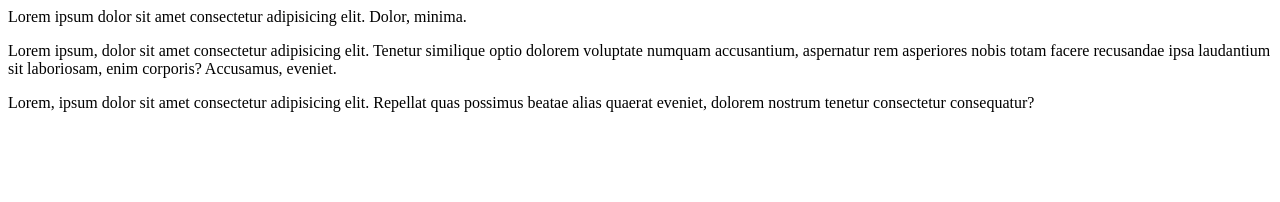
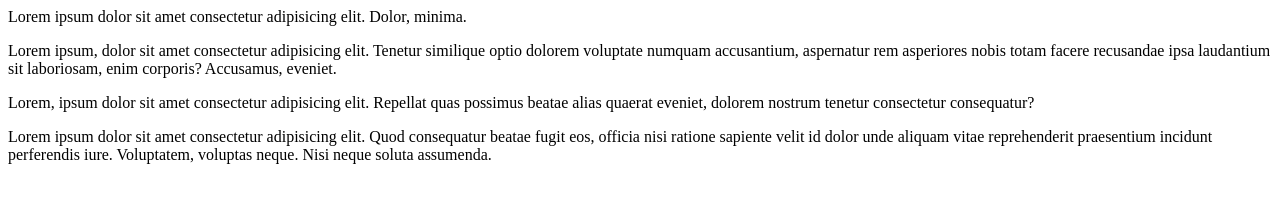
Before and after one commit to YashChothe/learn-git, a plain HTML site: page index.html in a window 1280 px wide. Drawn offline with Linux system fonts and the light colour scheme.

Commit message:
add the text

```diff
--- a/index.html
+++ b/index.html
@@ -9,6 +9,7 @@
     Lorem ipsum dolor sit amet consectetur adipisicing elit. Dolor, minima.
     <p>Lorem ipsum, dolor sit amet consectetur adipisicing elit. Tenetur similique optio dolorem voluptate numquam accusantium, aspernatur rem asperiores nobis totam facere recusandae ipsa laudantium sit laboriosam, enim corporis? Accusamus, eveniet.</p>
     <p>Lorem, ipsum dolor sit amet consectetur adipisicing elit. Repellat quas possimus beatae alias quaerat eveniet, dolorem nostrum tenetur consectetur consequatur?</p>
+    <p>Lorem ipsum dolor sit amet consectetur adipisicing elit. Quod consequatur beatae fugit eos, officia nisi ratione sapiente velit id dolor unde aliquam vitae reprehenderit praesentium incidunt perferendis iure. Voluptatem, voluptas neque. Nisi neque soluta assumenda.</p>
 
 </body>
 </html>
```
